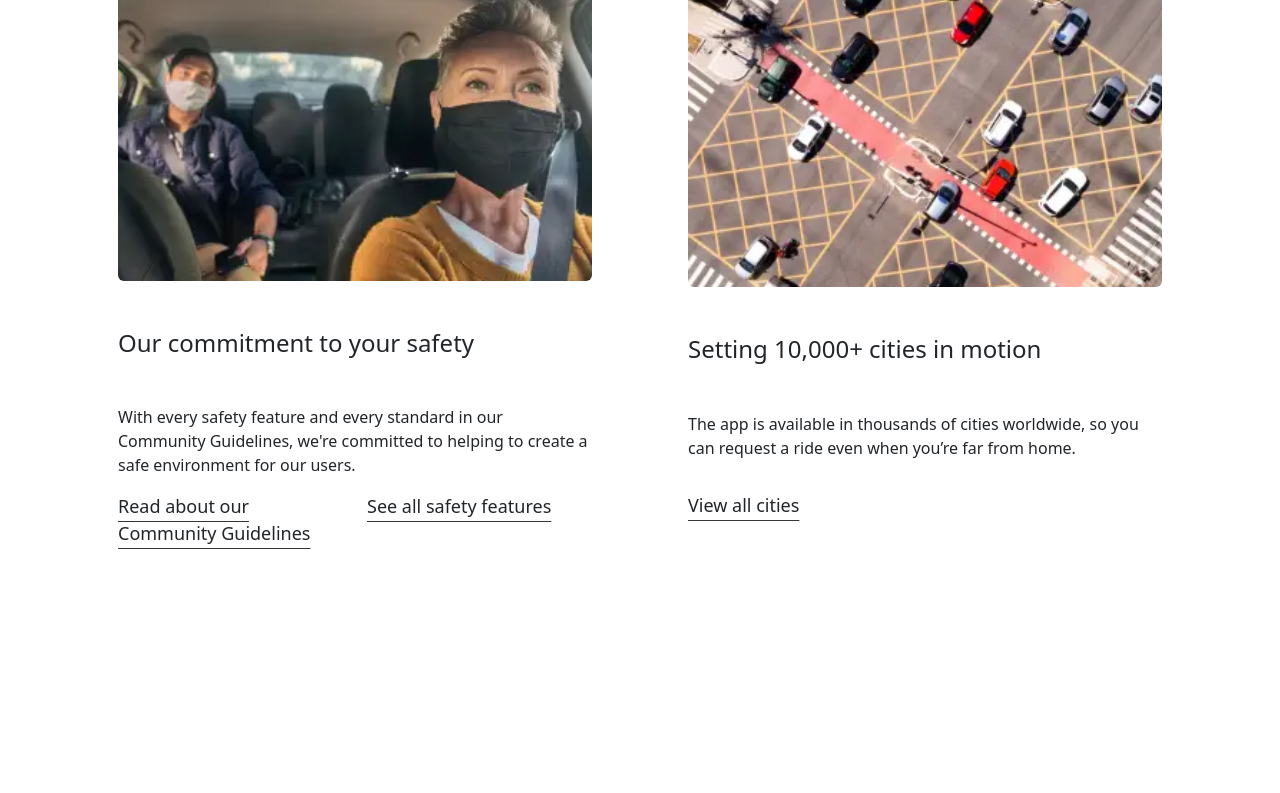
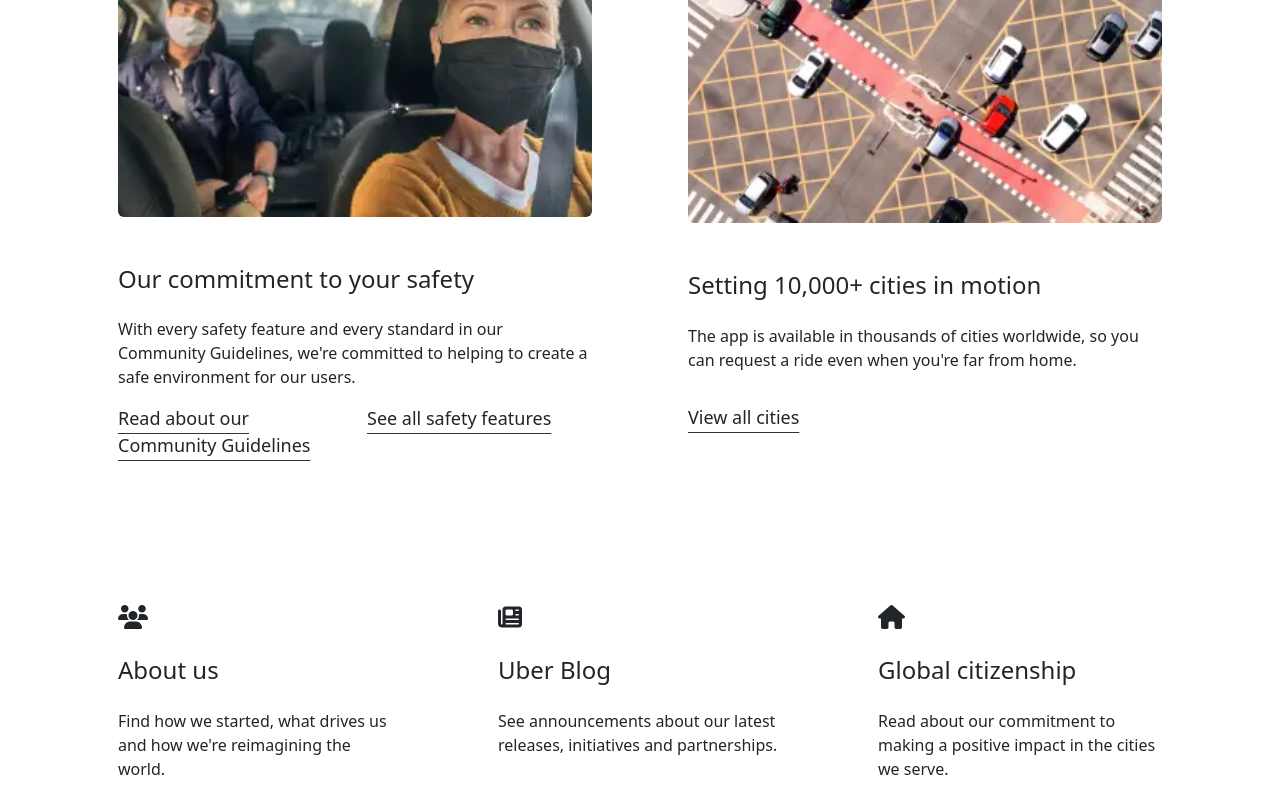
Before and after one commit to Emprcode/Uber-clone, a React (Create React App) app: page / in a window 1280 px wide. Shown: the part 2000-2793 px from the top of the page. Before the commit the page ends 2595 px from the top, so only its background shows below. Built offline with nearby package versions, Linux system fonts and the light colour scheme.

Commit message:
page5 created

```diff
--- a/src/App.css
+++ b/src/App.css
@@ -65,14 +65,17 @@
 .info{
   height: 35rem;
   width: 37rem;
-  /* background: white; */
+  background: white;
   margin-left: 100px;
-
-
-
 
 }
 
+@media screen and (max-width: 548px) {
+  .info {
+    height: 45rem;
+    margin-left: 10px;
+  }
+}
 .curser{
   cursor: pointer;
 }
--- a/src/App.js
+++ b/src/App.js
@@ -4,6 +4,7 @@ import { Hero } from './pages/Hero';
 import { Hero1 } from './pages/Hero1';
 import { Page3 } from './pages/Page3';
 import { Page4 } from './pages/Page4';
+import { Page5 } from './pages/Page5';
 
 function App() {
   return (
@@ -13,6 +14,7 @@ function App() {
    <Hero1/>
    <Page3/>
    <Page4/>
+   <Page5/>
     </div>
   );
 }
--- a/src/pages/Header.js
+++ b/src/pages/Header.js
@@ -39,23 +39,23 @@ export const Header = () => {
 
 
     <Navbar bg="dark" expand="md">
-      <Container className='mt-3'>
+      <Container className=''>
         <Navbar.Brand href="#home" className="text-light" >
         <h3 className="mx-3">Uber</h3>
         </Navbar.Brand>
         <Navbar.Toggle aria-controls="basic-navbar-nav" />
         <Navbar.Collapse id="basic-navbar-nav">
           <Nav className="me-auto fw-bold gap-3">
-            <Nav.Link className="text-light" href="#skills">Company</Nav.Link>
-            <Nav.Link className="text-light" href="#project"> Safety</Nav.Link>
-            <Nav.Link className="text-light" href="#project">  Help</Nav.Link>
+            <Nav.Link className="text-light" href="#company">Company</Nav.Link>
+            <Nav.Link className="text-light" href="#safety"> Safety</Nav.Link>
+            <Nav.Link className="text-light" href="#help">  Help</Nav.Link>
 
           </Nav>
           <Nav className="ms-auto text-light fw-bold gap-3">
-            <Nav.Link className="text-light" href="#skills">Products</Nav.Link>
-            <Nav.Link className="text-light" href="#project"><i className="fa-solid fa-globe"></i> EN</Nav.Link>
-            <Nav.Link className="text-light" href="#project">   Log in</Nav.Link>
-         <div variant='none' href="#contact-address" className='button fw-bold'> Sign up</div>
+            <Nav.Link className="text-light" href="#products">Products</Nav.Link>
+            <Nav.Link className="text-light" href="#en"><i className="fa-solid fa-globe"></i> EN</Nav.Link>
+            <Nav.Link className="text-light" href="#login">   Log in</Nav.Link>
+         <div variant='none' href="#sign-up" className='button fw-bold'> Sign up</div>
          {/* <div
 
      className='button mt-5'>DEMO DRIVE</div>
--- a/src/pages/Hero.js
+++ b/src/pages/Hero.js
@@ -7,23 +7,23 @@ export const Hero = () => {
     <div className="hero">
       <Container>
         <div className="box">
-          <div className="info bg-light">
+          <div className="info">
             <Row className="p-5 ">
-              <Col className="flex-col text-center h5 curser">
+              <Col className="text-center h5 curser">
                 <p>
-                  <i class="fa-solid fa-chart-simple"></i>
+                  <i className="fa-solid fa-chart-simple"></i>
                 </p>
                 <p>Drive or Deliver</p>
               </Col>
-              <Col className="flex-col text-center h5 curser">
+              <Col className=" text-center h5 curser">
                 <p>
-                  <i class="fa-solid fa-utensils"></i>
+                  <i className="fa-solid fa-utensils"></i>
                 </p>
                 <p>Eat</p>
               </Col>
-              <Col className="flex-col text-center h5 curser">
+              <Col className="text-center h5 curser">
                 <p>
-                  <i class="fa-solid fa-car"></i>
+                  <i className="fa-solid fa-car"></i>
                 </p>
                 <p>Ride</p>
               </Col>
--- a/src/pages/Page3.js
+++ b/src/pages/Page3.js
@@ -6,7 +6,7 @@ export const Page3 = () => {
   return (
     <div>
       <Container>
-        <div className="mt-5 d-flex justify-content-center align-items-center flex-wrap">
+        <div className="mt-5 mb-5 d-flex justify-content-center align-items-center flex-wrap">
           <div className="p-5 col-md-6">
             <div className="title mt-5">Rent a car</div>
 
--- a/src/pages/Page4.js
+++ b/src/pages/Page4.js
@@ -12,30 +12,30 @@ export const Page4 = () => {
             Focused on safety, wherever you go
           </h1>
         </Row>
-        <Row className="mt-5">
-          <Col className="p-5 col-6">
+        <Row className="">
+          <Col className="p-5 col-md-6">
             <img className="rounded" src={car1} alt="car" width="100%" />
             <h4 className="mt-5">Our commitment to your safety</h4>
 
-            <p className="mt-5">
+            <p className="mt-4">
               With every safety feature and every standard in our Community
               Guidelines, we're committed to helping to create a safe
               environment for our users.
             </p>
             <Row>
-              <Col className="bottom-info curser">
+              <Col className="bottom-info curser ">
                 Read about our Community Guidelines
               </Col>
               <Col className="bottom-info curser">See all safety features</Col>
             </Row>
           </Col>
-          <Col className="p-5 col-md-6">
+          <Col className="p-5 ">
             <img className="rounded" src={car2} alt="car" width="100%" />
             <h4 className="mt-5">Setting 10,000+ cities in motion</h4>
 
-            <p className="mt-5">
+            <p className="mt-4">
               The app is available in thousands of cities worldwide, so you can
-              request a ride even when you’re far from home.
+              request a ride even when you're far from home.
             </p>
 
             <div className="bottom-info curser">View all cities</div>
--- /dev/null
+++ b/src/pages/Page5.js
@@ -0,0 +1,54 @@
+import React from "react";
+import car1 from "../assets/car1.png";
+import car2 from "../assets/car2.png";
+import { Col, Container, Row } from "react-bootstrap";
+
+export const Page5 = () => {
+  return (
+    <div>
+      <Container className="">
+        <Row className="mt-5">
+          <Col className="p-5 ">
+            <div className="h4">
+              <i class="fa-solid fa-users"></i>
+            </div>
+            <h4 className="mt-4">About us</h4>
+
+            <p className="mt-4">
+              Find how we started, what drives us and how we're reimagining the
+              world.
+            </p>
+
+            <div className="bottom-info curser">Learn more about Uber</div>
+          </Col>
+          <Col className="p-5 ">
+            <div className="h4">
+              <i className="fa-solid fa-newspaper"></i>
+            </div>
+            <h4 className="mt-4">Uber Blog</h4>
+
+            <p className="mt-4">
+              See announcements about our latest releases, initiatives and
+              partnerships.
+            </p>
+
+            <div className="bottom-info curser">Go to Uber Blog</div>
+          </Col>
+          <Col className="p-5 ">
+            <div className="h4">
+              <i className="fa-solid fa-house"></i>
+            </div>
+            <h4 className="mt-4">Global citizenship</h4>
+
+            <p className="mt-4">
+              Read about our commitment to making a positive impact in the
+              cities we serve.
+            </p>
+
+            <div className="bottom-info curser ">See our partnerships</div>
+          </Col>
+        </Row>
+      </Container>
+    </div>
+  );
+};
```
